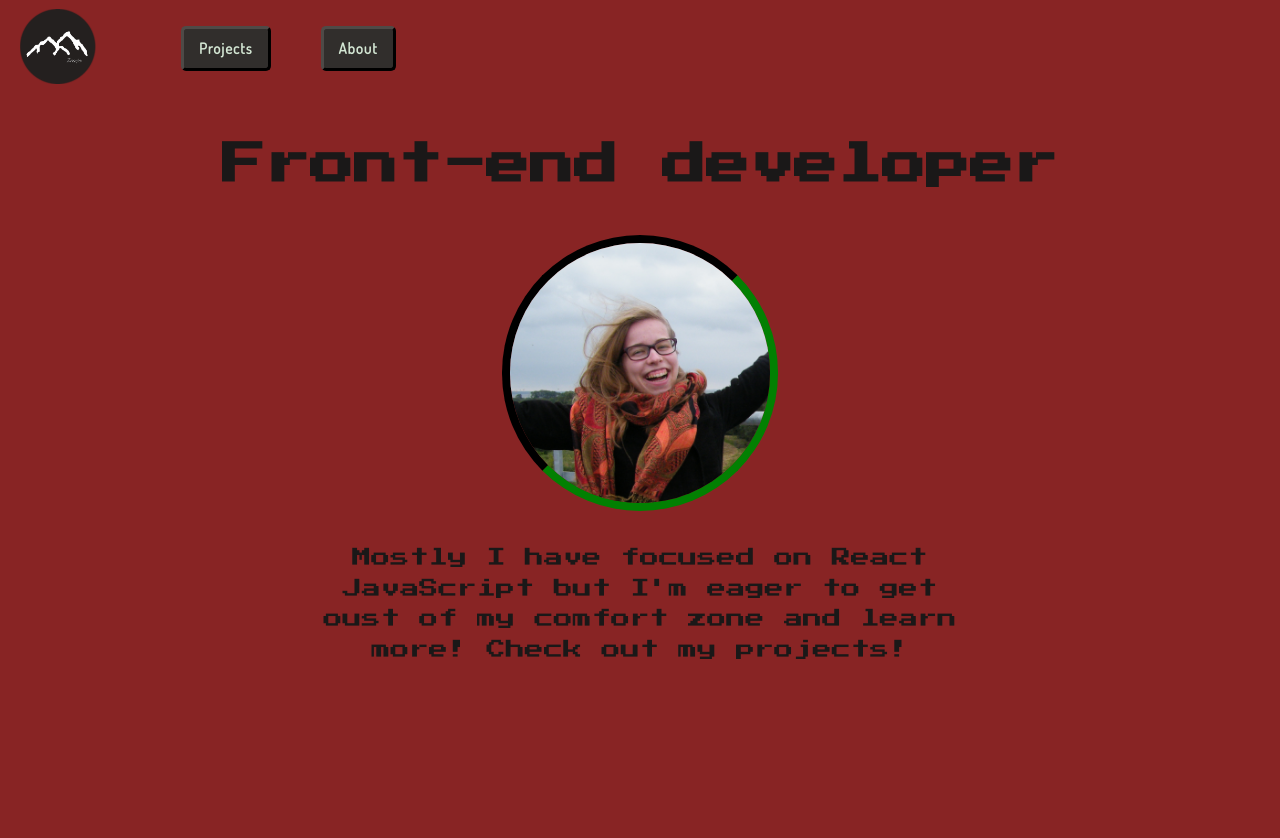
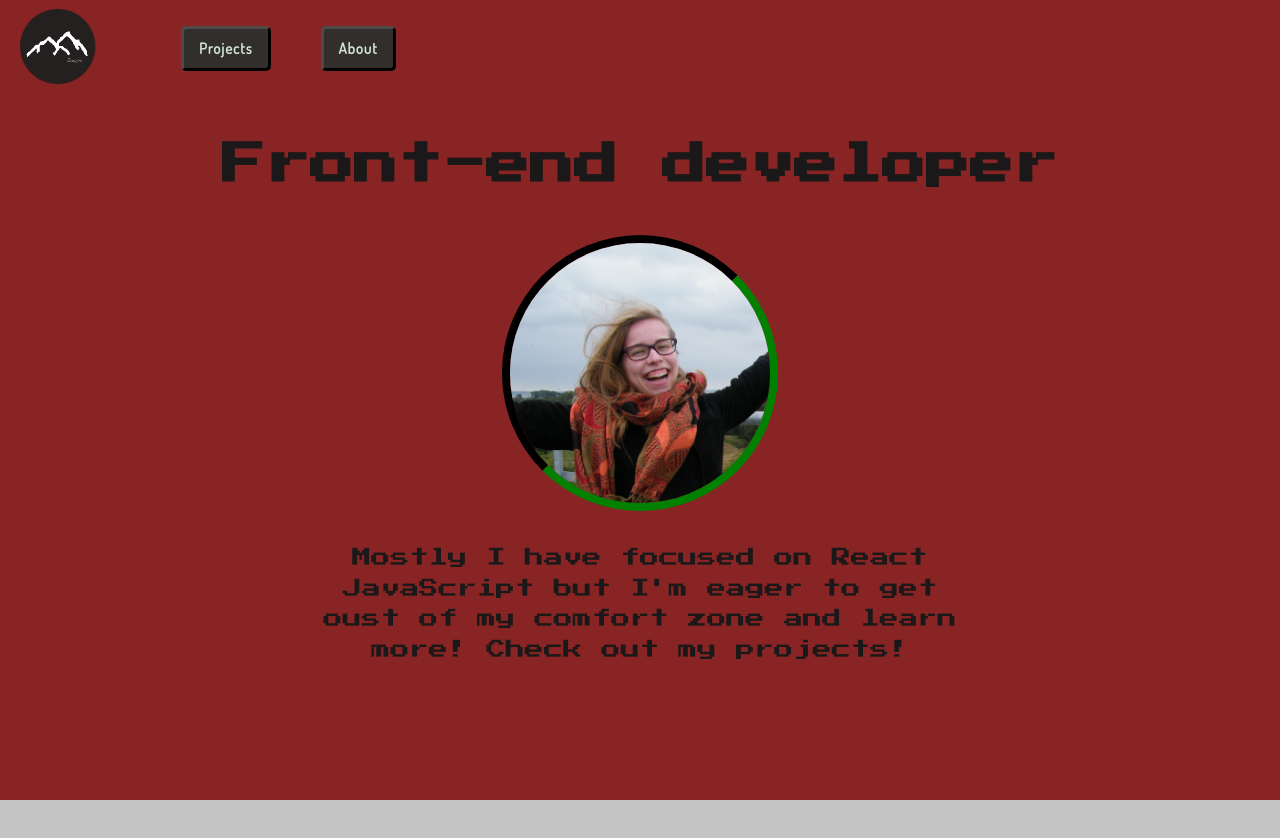
Before and after one commit to Zmagis/zmagis, a React (Create React App) app: page / in a window 1280 px wide. Shown: the top 838 px of the page. After the commit the page ends 800 px from the top, so only its background shows below. Built offline with nearby package versions, Linux system fonts and the light colour scheme.

Commit message:
change chat app presentational picture

```diff
--- a/src/App.css
+++ b/src/App.css
@@ -11,7 +11,7 @@ body {
 }
 
 .screen {
-  height: 100vh;
+  height: 88vh;
   width: 100vw;
   display: flex;
   flex-direction: column;
--- a/src/components/Home/Home.css
+++ b/src/components/Home/Home.css
@@ -6,7 +6,7 @@
 .welcome-screen {
   display: flex;
 
-  height: 100vh;
+  height: 88vh;
   width: 100vw;
   background: #882424;
   line-height: 10vh;
```
